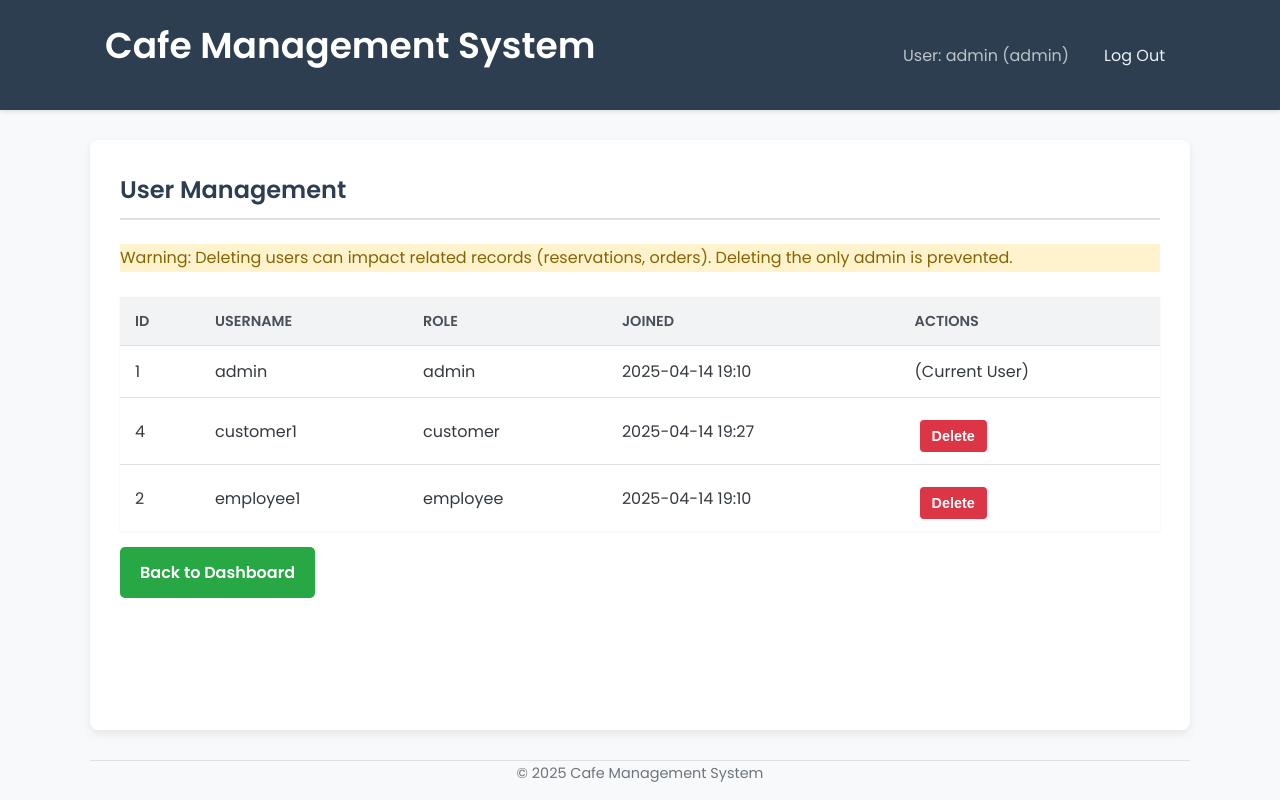
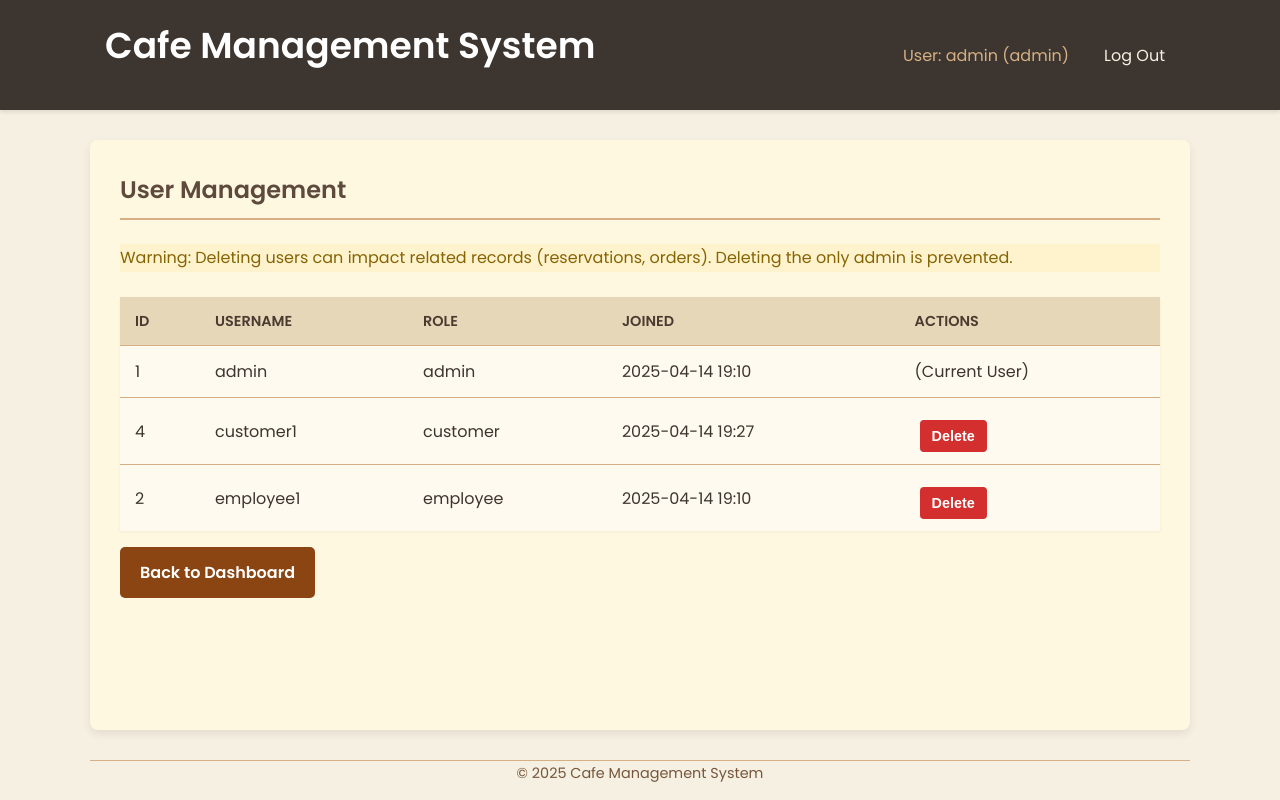
Before and after one commit to AyushZero/cafe_management_system, a Flask app: page /admin/users in a window 1280 px wide. Run offline with Flask 3, Linux system fonts and the light colour scheme; a user stored in the database is signed in; data comes from the database, SQL or seed files in the repository.

Commit message:
Adjusted color to fit coffee theme

```diff
--- a/static/style.css
+++ b/static/style.css
@@ -10,21 +10,21 @@
 body {
     font-family: 'Poppins', sans-serif; /* Use Poppins font */
     line-height: 1.7;
-    background-color: #f8f9fa; /* Lighter background */
-    color: #343a40; /* Darker text for contrast */
+    background-color: #f5f0e1; /* Light beige background - like crema */
+    color: #3d352f; /* Dark brown text - like roasted beans */
     display: flex;
     flex-direction: column;
     min-height: 100vh;
 }
 
 h1, h2, h3 {
-    color: #2c3e50; /* Slightly softer heading color */
+    color: #5e4a3d; /* Medium brown headings - rich coffee tone */
     margin-bottom: 0.8em;
     font-weight: 600; /* Bolder headings */
 }
 
 h2 {
-    border-bottom: 2px solid #e0e0e0; /* Subtle separator for H2 */
+    border-bottom: 2px solid #d6b084; /* Light brown separator - cinnamon hint */
     padding-bottom: 0.3em;
     margin-bottom: 1em;
 }
@@ -34,13 +34,13 @@ p {
 }
 
 a {
-    color: #3498db; /* Primary link color */
+    color: #a0785a; /* Medium-light brown links - caramel */
     text-decoration: none;
     transition: color 0.2s ease-in-out;
 }
 
 a:hover {
-    color: #2980b9; /* Darker link color on hover */
+    color: #77563d; /* Darker brown on hover */
     text-decoration: underline;
 }
 
@@ -54,8 +54,8 @@ a:hover {
 
 /* Navbar */
 .navbar {
-    background-color: #2c3e50; /* Dark blue-grey navbar */
-    color: #ecf0f1; /* Light text on navbar */
+    background-color: #3d352f; /* Dark brown navbar - strong coffee base */
+    color: #f5f0e1; /* Light beige text on navbar */
     padding: 15px 0;
     box-shadow: 0 2px 4px rgba(0,0,0,0.1);
 }
@@ -90,12 +90,12 @@ a:hover {
 }
 
 .navbar ul li span {
-    color: #bdc3c7; /* Lighter color for static text */
+    color: #d6b084; /* Light brown color for static text */
     margin-right: 5px;
 }
 
 .navbar ul li a.nav-link {
-    color: #ecf0f1;
+    color: #f5f0e1;
     text-decoration: none;
     padding: 5px 10px;
     border-radius: 4px;
@@ -111,7 +111,7 @@ a:hover {
 
 /* Main Content Area */
 .content-area {
-    background-color: #ffffff;
+    background-color: #fff8e1; /* Light yellow/cream - like milk in coffee */
     padding: 30px; /* More padding inside content */
     margin-top: 30px;
     margin-bottom: 30px;
@@ -147,15 +147,15 @@ form select {
 
 form input:focus,
 form select:focus {
-    border-color: #80bdff; /* Highlight focus */
+    border-color: #a0785a; /* Caramel focus */
     outline: 0;
-    box-shadow: 0 0 0 0.2rem rgba(0, 123, 255, 0.25);
+    box-shadow: 0 0 0 0.2rem rgba(160, 120, 90, 0.25); /* Caramel focus shadow */
 }
 
 form input[type=submit],
 button,
 .button-link {
-    background-color: #28a745; /* Green submit button */
+    background-color: #8b4513; /* Chocolate brown button */
     color: white;
     padding: 12px 20px;
     border: none;
@@ -191,19 +196,19 @@ table {
     border-collapse: collapse;
     margin-top: 25px;
     box-shadow: 0 1px 3px rgba(0,0,0,0.05);
-    background-color: #fff;
+    background-color: #fffaf0; /* Light creamy white table background */
 }
 
 th, td {
     padding: 12px 15px; /* More padding in cells */
     text-align: left;
-    border-bottom: 1px solid #e0e0e0; /* Lighter border */
+    border-bottom: 1px solid #d6b084; /* Light brown border */
 }
 
 th {
-    background-color: #f1f3f5; /* Very light grey header */
+    background-color: #e6d7b9; /* Light tan header */
     font-weight: 600;
-    color: #495057;
+    color: #4a3b31; /* Darker tan header text */
     text-transform: uppercase; /* Uppercase headers */
     font-size: 0.9em;
 }
@@ -241,8 +250,8 @@ footer {
     margin-top: 30px;
     padding: 20px 0;
     font-size: 0.9em;
-    color: #6c757d; /* Grey footer text */
-    border-top: 1px solid #e0e0e0;
+    color: #77563d; /* Darker caramel footer text */
+    border-top: 1px solid #d6b084; /* Light brown border */
 }
 
 /* Utility classes */
@@ -278,7 +287,7 @@ footer {
 }
 
 .button-delete {
-    background-color: #dc3545; /* Red color */
+    background-color: #d32f2f; /* Darker red for delete */
     color: white;
     padding: 8px 12px; /* Slightly smaller */
     border: none;
```
Also changed, not shown: other parts of static/style.css (+21 -12 lines).
